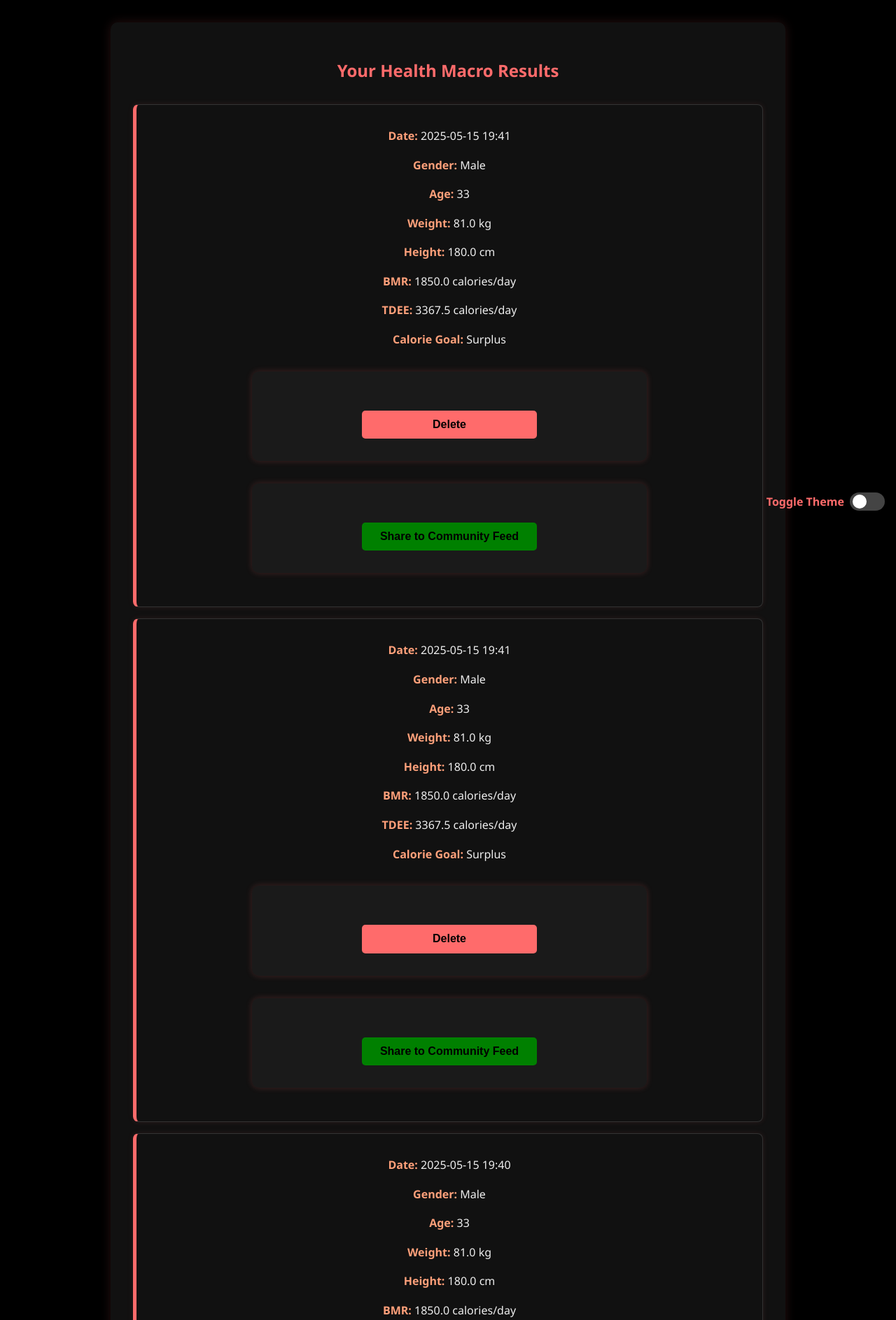
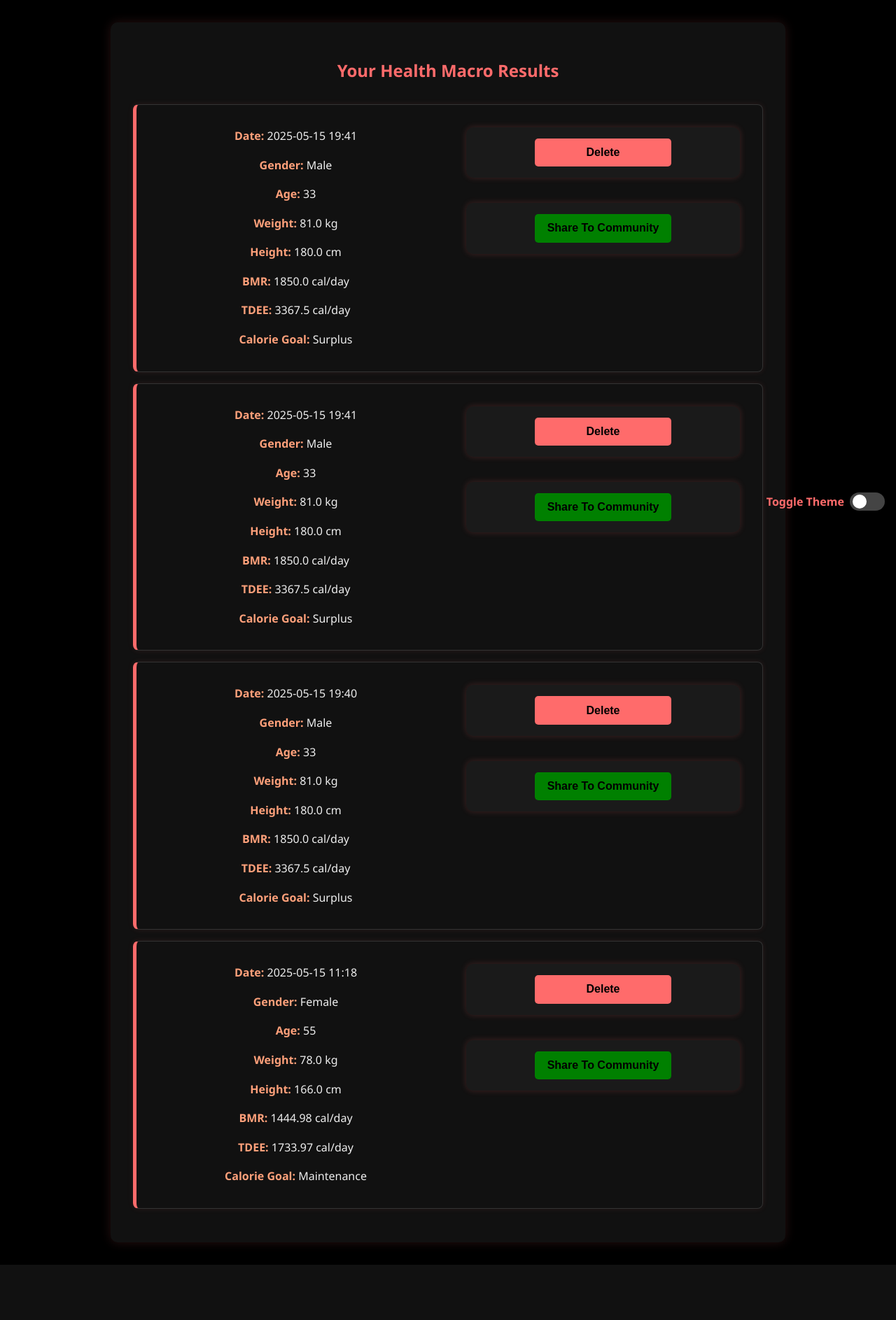
Before and after one commit to noahgibson710/CITS3403-project, a Flask app: page /results in a window 1280 px wide. Shown: the part 54-1941 px from the top of the page at 70% size. After the commit the page ends 1862 px from the top, so only its background shows below. Run offline with Flask 2, Linux system fonts and the light colour scheme; a user stored in the database is signed in; data comes from the database, SQL or seed files in the repository; both versions use the stored data as it was after the commit.

Commit message:
added macro for result template

```diff
--- a/app/static/css/style.css
+++ b/app/static/css/style.css
@@ -364,7 +364,6 @@ section p {
 }
 
 .macro-history li {
-  margin-bottom: 1.5rem;
   text-align: center;
   border: 1px solid #333;
   border-left: 5px solid #ff6b6b;
@@ -373,6 +372,10 @@ section p {
   margin-bottom: 1rem;
   box-shadow: 0 0 8px rgba(255, 107, 107, 0.1);
   transition: transform 0.2s ease;
+  display: flex;
+  justify-content: space-evenly;
+  align-items: flex-start;
+  gap: 1rem;
 }
 
 .macro-history li:hover {
@@ -384,24 +387,42 @@ section p {
   color: #ffa07a;
 }
 
+.macro-history .info{
+  justify-content: left;
+}
+.macro-history .info p{
+  margin-block: 1rem;
+}
+
+.macro-history li .info{
+    display: inline-table;
+    grid-template-columns: repeat(auto-fit, minmax(120px, 1fr));
+    gap: 0.25rem 1rem;
+    flex: 0.5;
+}
+
+.macro-history li .actions {
+  display: block;
+  align-self: start;
+  gap: 0.5rem;
+  display: flex;
+  flex-direction: column;
+  flex-shrink: 0;
+  gap: 0.25rem 1rem;
+  flex: 0.5;
+}
 
 .macro-history button {
   width: 50%;
-  cursor: pointer;
-}
-
-.macro-history.actions {
-  display: flex;
-  justify-content: space-between;
-  align-items: center;
-  width: 50%;
-  background-color: black;
+  margin-block: 1rem;
 }
 
 .macro-history form {
   background-color: #1a1a1a;
-  border-radius: 10px;
+  padding: 0;
+  margin: 1rem;
 }
+
 
 
 
--- a/app/templates/components/resultTab.html
+++ b/app/templates/components/resultTab.html
@@ -1,18 +1,35 @@
 {# templates/components/resultTab.html #}
-{% macro render_result(post) %}
-<li class="result-item">
+
+{% macro history_item(post) %}
+<li>
   <div class="info">
     <p><strong>Date:</strong> {{ post.timestamp.strftime('%Y-%m-%d %H:%M') }}</p>
     <p><strong>Gender:</strong> {{ post.gender|capitalize }}</p>
-    {# …and so on… #}
+    <p><strong>Age:</strong> {{ post.age }}</p>
+    <p><strong>Weight:</strong> {{ post.weight }} kg</p>
+    <p><strong>Height:</strong> {{ post.height }} cm</p>
+    <p><strong>BMR:</strong> {{ post.bmr }} cal/day</p>
+    <p><strong>TDEE:</strong> {{ post.tdee }} cal/day</p>
+    <p><strong>Calorie Goal:</strong> {{ post.calorie_goal|capitalize }}</p>
   </div>
   <div class="actions">
-    <form action="{{ url_for('delete_macro_post', post_id=post.id) }}" method="POST">
-      <button type="submit">Delete</button>
-    </form>
-    <form action="{{ url_for('create_feed_post', post_id=post.id) }}" method="POST">
-      <button type="submit">Share</button>
-    </form>
+    {{ delete_button(post.id) }}
+    {{ community_share_button(post.id) }}
   </div>
 </li>
 {% endmacro %}
+
+
+{% macro delete_button(post_id) %}
+<form action="{{ url_for('delete_macro_post', post_id=post_id) }}"
+      method="post"
+      onsubmit="return confirm('Delete this entry?');">
+  <button type="submit">Delete</button>
+</form>
+{% endmacro %}
+
+{% macro community_share_button(post_id) %}
+<form action="{{ url_for('create_feed_post', post_id=post_id) }}" method="post">
+  <button style= "background-color: green" type="submit">Share To Community</button>
+</form>
+{% endmacro %}
--- a/app/templates/profile.html
+++ b/app/templates/profile.html
@@ -116,7 +116,6 @@
         <div id="macro-history-graph" style="width: 100%; height: 400px; margin-bottom: 20px;"></div>
 
     </section>
-
 
 
     <section class="macro-history">
--- a/app/templates/results.html
+++ b/app/templates/results.html
@@ -1,4 +1,6 @@
-{% extends "base.html" %} {% block title %}Calorie Intake Time Series{% endblock
+{% extends "base.html" %}
+{% import "./components/resultTab.html" as ui %}
+{% block title %}Calorie Intake Time Series{% endblock
 %} {% block content %}
 <section>
   <h1>Your Health Macro Results</h1>
@@ -12,44 +14,7 @@
   <div class="macro-history">
     <ul>
       {% for post in macro_posts %}
-      <li>
-        <div class="info">
-          <p>
-            <strong>Date:</strong> {{ post.timestamp.strftime('%Y-%m-%d %H:%M')
-            }}
-          </p>
-          <p><strong>Gender:</strong> {{ post.gender|capitalize }}</p>
-          <p><strong>Age:</strong> {{ post.age }}</p>
-          <p><strong>Weight:</strong> {{ post.weight }} kg</p>
-          <p><strong>Height:</strong> {{ post.height }} cm</p>
-          <p><strong>BMR:</strong> {{ post.bmr }} calories/day</p>
-          <p><strong>TDEE:</strong> {{ post.tdee }} calories/day</p>
-          <p>
-            <strong>Calorie Goal:</strong> {{ post.calorie_goal|capitalize }}
-          </p>
-        </div>
-        <div class="actions">
-          <form
-            action="{{ url_for('delete_macro_post', post_id=post.id) }}"
-            method="POST"
-          >
-            <button
-              type="submit"
-              onclick="return confirm('Are you sure you want to delete this entry?');"
-            >
-              Delete
-            </button>
-          </form>
-          <form
-            action="{{ url_for('create_feed_post', post_id=post.id) }}"
-            method="POST"
-          >
-            <button type="submit" style="background-color: green">
-              Share to Community Feed
-            </button>
-          </form>
-        </div>
-      </li>
+        {{ ui.history_item(post) }}
       {% endfor %}
     </ul>
   </div>
```
Also changed, not shown: app/templates/community.html (+2 -9 lines), instance/users.db.
